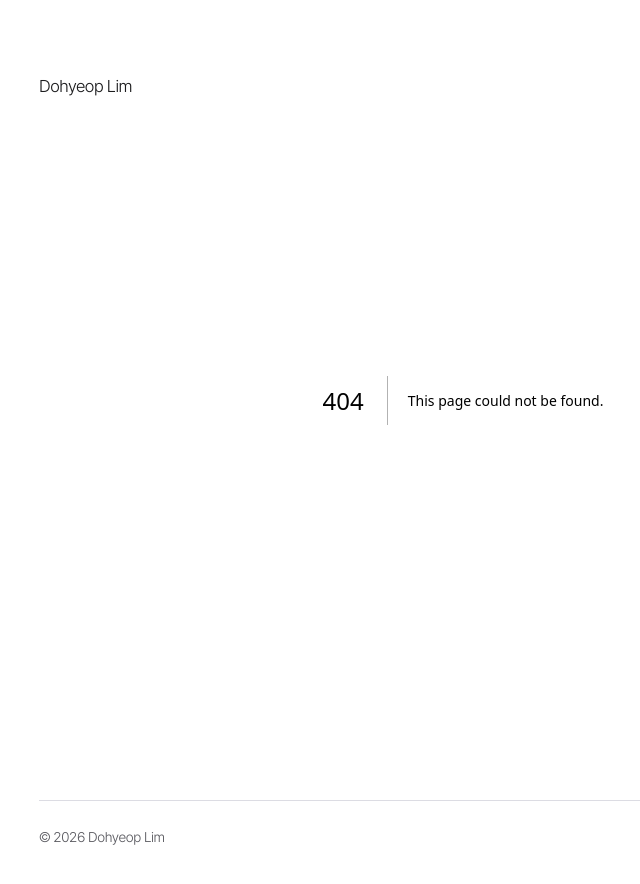
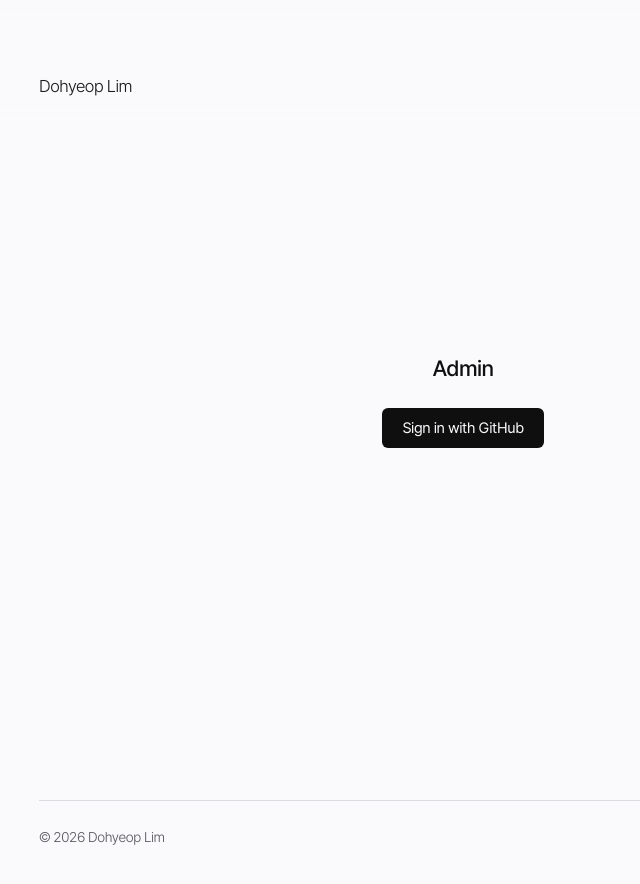
Before and after one commit to dohyeoplim/me, a Next.js app: page /admin/signin in a window 1280 px wide. Before the commit this address had no page. Shown: the top 884 px of the page, without its empty margins (177-817 px from the left). Built offline with nearby package versions, Linux system fonts and the light colour scheme.

Commit message:
feat: add github oauth and admin route guard

```diff
--- /dev/null
+++ b/src/app/admin/signin/page.tsx
@@ -0,0 +1,22 @@
+import { signIn } from "@/auth";
+
+export default function SignIn() {
+    return (
+        <div className="flex min-h-screen flex-col items-center justify-center gap-6">
+            <h1 className="font-head01-medium text-grey-900">Admin</h1>
+            <form
+                action={async () => {
+                    "use server";
+                    await signIn("github", { redirectTo: "/admin" });
+                }}
+            >
+                <button
+                    type="submit"
+                    className="rounded-md bg-grey-900 px-5 py-2.5 text-grey-50 font-body03-regular"
+                >
+                    Sign in with GitHub
+                </button>
+            </form>
+        </div>
+    );
+}
--- /dev/null
+++ b/src/app/api/auth/[...nextauth]/route.ts
@@ -0,0 +1,3 @@
+import { handlers } from "@/auth";
+
+export const { GET, POST } = handlers;
--- /dev/null
+++ b/src/auth.ts
@@ -0,0 +1,17 @@
+import NextAuth from "next-auth";
+import GitHub from "next-auth/providers/github";
+
+export const { handlers, auth, signIn, signOut } = NextAuth({
+    providers: [GitHub],
+    callbacks: {
+        signIn({ profile }) {
+            return profile?.login === process.env.ADMIN_GITHUB_LOGIN;
+        },
+        authorized({ auth }) {
+            return !!auth?.user;
+        },
+    },
+    pages: {
+        signIn: "/admin/signin",
+    },
+});
--- /dev/null
+++ b/src/middleware.ts
@@ -0,0 +1,12 @@
+import { auth } from "@/auth";
+
+export default auth((req) => {
+    if (!req.auth && !req.nextUrl.pathname.startsWith("/admin/signin")) {
+        const url = new URL("/admin/signin", req.nextUrl.origin);
+        return Response.redirect(url);
+    }
+});
+
+export const config = {
+    matcher: ["/admin/:path*"],
+};
```
